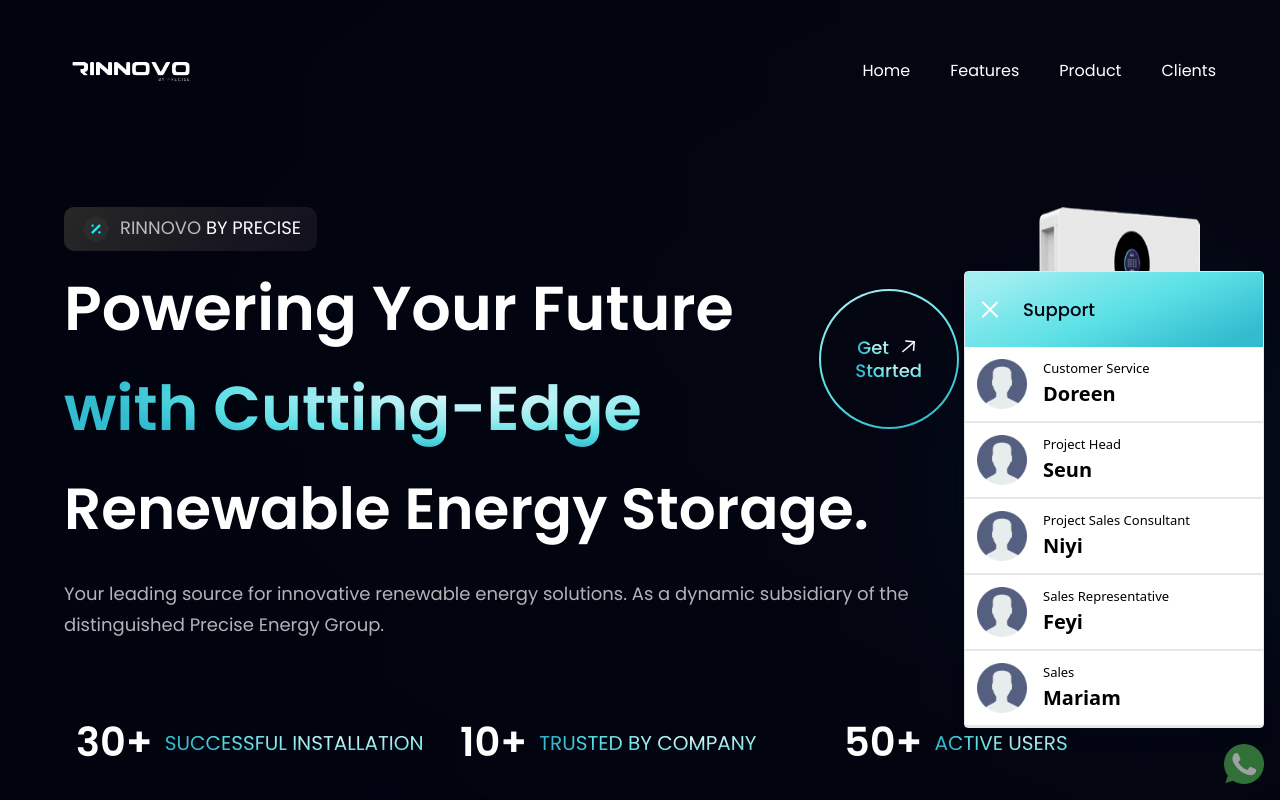
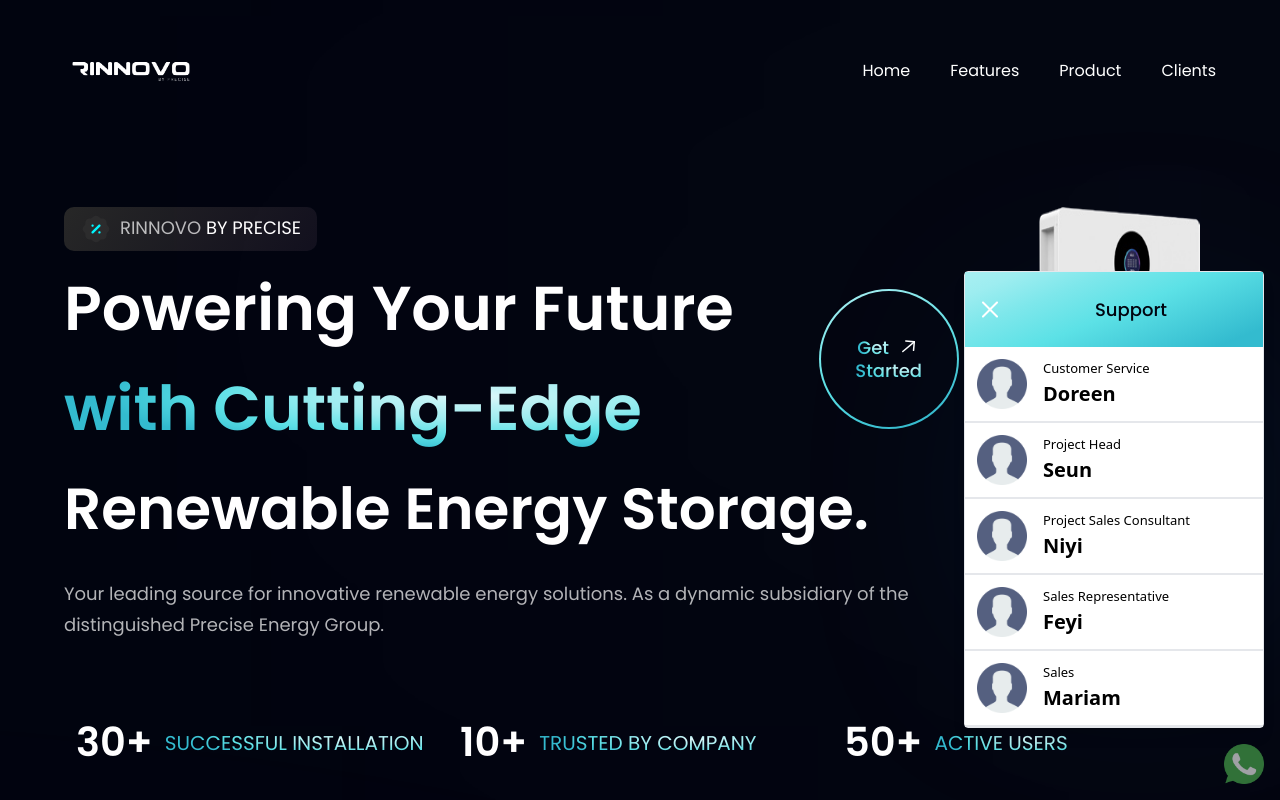
Before and after one commit to ZoDD-Script/Rinnovo, a React (Vite) app: page / in a window 1280 px wide. Both pictures are taken after a click on the picture 1244 px from the left and 764 px from the top of the page. Shown: the top 800 px of the page. Built offline with nearby package versions, Linux system fonts and the light colour scheme.

Commit message:
fix: navbar and testimonial corrections

```diff
--- a/src/component/Navbar.jsx
+++ b/src/component/Navbar.jsx
@@ -1,20 +1,19 @@
 import {useState} from 'react'
 import { close, logo, menu, user, user1, whatsappIcon } from "../assets"
 import { navLinks, whatsapp } from "../constants"
-import styles from '../style'
 
 const Navbar = () => {
   const [toggle, settoggle] = useState(false)
   const [whatsappDropdown, setWhatsappDropdown] = useState(false);
-  const [selectedWhatsappNumber, setSelectedWhatsappNumber] = useState(null);
+  // const [selectedWhatsappNumber, setSelectedWhatsappNumber] = useState(null);
 
-  const handleWhatsappClick = (number) => {
-    setWhatsappDropdown(false);
-    setSelectedWhatsappNumber(number);
+  // const handleWhatsappClick = (number) => {
+  //   setWhatsappDropdown(false);
+  //   setSelectedWhatsappNumber(number);
 
-    // Implement logic to redirect to WhatsApp with the selected number
-    // Example: window.open(`https://wa.me/${number}`, '_blank');
-  };
+  //   // Implement logic to redirect to WhatsApp with the selected number
+  //   // Example: window.open(`https://wa.me/${number}`, '_blank');
+  // };
 
   return (
     <nav className='w-full flex py-6 justify-between items-center navbar'>
@@ -68,7 +67,7 @@
           <div className='text-white border rounded shadow-lg absolute bottom-14 right-0 sm:w-[300px] w-[250px]'>
             <div className='flex justify-between p-4 bg-blue-gradient'>
               <img src={close} alt="close" onClick={() => setWhatsappDropdown((prev) => !prev)} className='mr-4' />
-              <h2 className='p-2 flex-1 text-cent font-poppins font-medium text-[18px] text-primary outline-none'>Support</h2>
+              <h2 className='p-2 flex-1 text-center font-poppins font-medium text-[18px] text-primary outline-none'>Support</h2>
             </div>
             {whatsapp.map((wa) => (
               <div key={wa.id} className='flex justify-start'>
--- a/src/constants/index.js
+++ b/src/constants/index.js
@@ -50,7 +50,7 @@
       "No more bakery blackout blues! Rinnovo keeps the lights on & treats baking. Quiet, efficient, great service. A+ for small biz backup!",
     name: "Sarah ",
     title: "Small Business Owner",
-    img: user1,
+    img: user3,
   },
   {
     id: "feedback-2",
@@ -66,7 +66,7 @@
       "Rinnovo's inverter is a techie's dream: sleek, smart, phone control. Batteries rock, no power dips. Future of energy, right here!",
     name: "Bolaji",
     title: "Web Developer",
-    img: user3,
+    img: user1,
   },
 ];
 
```
